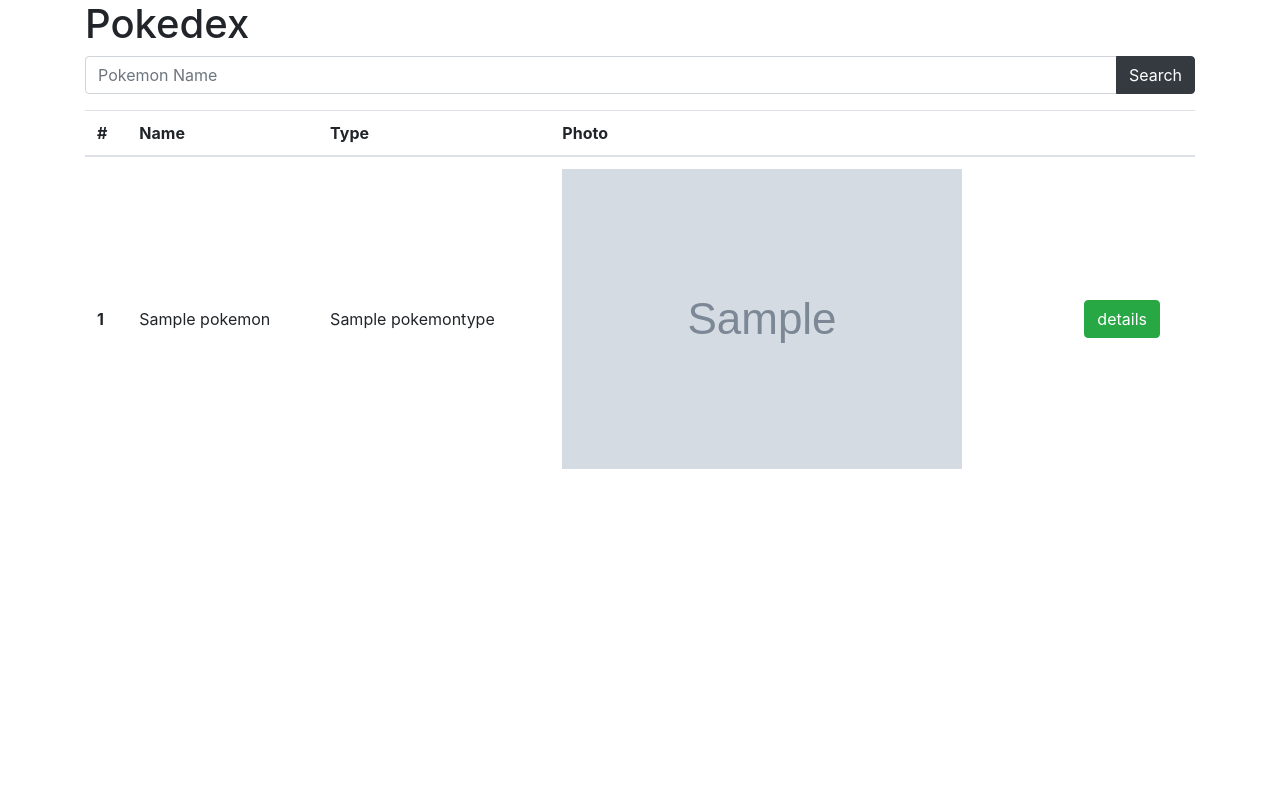
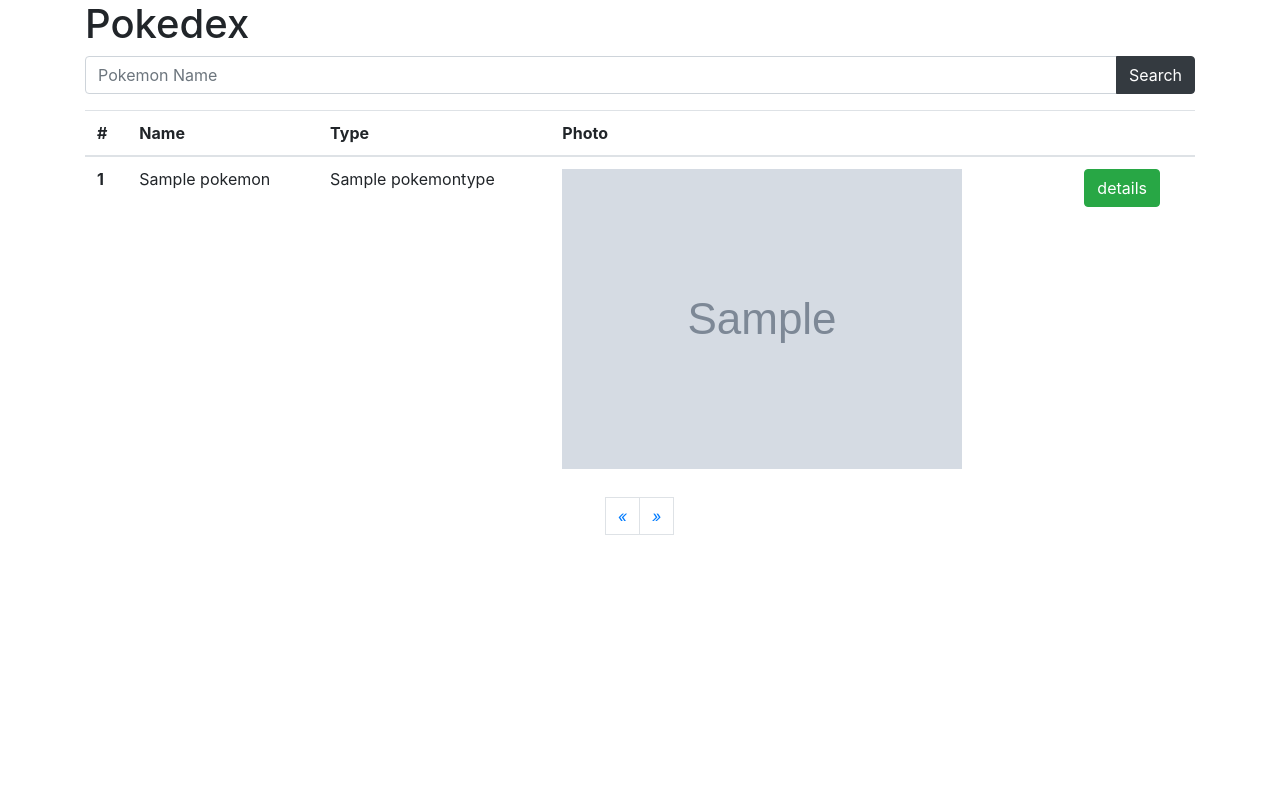
Before and after one commit to jrecod/JonBootcampSolutions, a Django app: page / in a window 1280 px wide. Run offline with Django 3.2, Linux system fonts and the light colour scheme; tables that the repository leaves empty hold one stand-in row (values such as "Sample post"); grey boxes marked "Sample" are stand-in pictures; some libraries are stand-ins or nearby versions.

Commit message:
added pagination and search

```diff
--- a/Django/lab04Pokedex/pokedex/templates/pokedex/index.html
+++ b/Django/lab04Pokedex/pokedex/templates/pokedex/index.html
@@ -14,8 +14,11 @@
     <title>Pokedex</title>
     <style>
         td,
-        th {
+        th,  {
             vertical-align: middle !important;
+        }
+        ul {
+            justify-content: center;
         }
     </style>
 </head>
@@ -23,13 +26,15 @@
 <body>
     <div class="container">
         <h1>Pokedex</h1>
-        <div class="input-group mb-3">
-            <input type="text" class="form-control" placeholder="Pokemon Name" aria-label="Pokemon Name"
-                aria-describedby="button-addon2">
-            <div class="input-group-append">
-                <button class="btn btn-dark" type="button" id="button-addon2">Search</button>
+        <form action="{% url 'pokedex:index' %}" method="get">
+            <div class="input-group mb-3">
+                <input name="search" type="text" class="form-control" placeholder="Pokemon Name"
+                    aria-label="Pokemon Name" aria-describedby="button-addon2">
+                <div class="input-group-append">
+                    <button class="btn btn-dark" type="submit" id="button-addon2">Search</button>
+                </div>
             </div>
-        </div>
+        </form>
         <table class="table table-hover">
             <thead>
                 <tr>
@@ -41,20 +46,42 @@
                 </tr>
             </thead>
             <tbody>
-                {% for pokemon in pokemons %}
+                {% for each_pokemon in pokemon %}
                 <tr>
-                    <th scope="row">{{ pokemon.number }}</th>
-                    <td>{{ pokemon.name }}</td>
-                    <td>{% for type in pokemon.types.all %}{{ type.name }} {%if not forloop.last %}/
+                    <th scope="row">{{ each_pokemon.number }}</th>
+                    <td>{{ each_pokemon.name }}</td>
+                    <td>{% for type in each_pokemon.types.all %}{{ type.name }} {%if not forloop.last %}/
                         {%endif%}{% endfor %}</td>
-                    <td> <img src="{{ pokemon.image_front }}" alt="pokemon photo"></td>
-                    <td><a href="{% url 'pokedex:details' pokemon.id%}" type="button"
+                    <td> <img src="{{ each_pokemon.image_front }}" alt="pokemon photo"></td>
+                    <td><a href="{% url 'pokedex:details' each_pokemon.id%}" type="button"
                             class="btn btn-success">details</a></td>
                 </tr>
                 {% endfor %}
             </tbody>
         </table>
     </div>
+    <nav>
+        <ul class="pagination">
+            {% if pokemon.has_previous %}
+            <li class="page-item">
+                <a class="page-link" href="?page={{ pokemon.previous_page_number }}" aria-label="Previous">
+                    <span aria-hidden="true">&laquo;</span>
+                </a>
+            </li>
+            {% else %}
+            <li class="disabled"><a href="#!"><i class="page-link">&laquo;</i></a></li>
+            {% endif %}
+
+            {% if pokemon.has_next %}
+            <li class="page-item"><a class="page-link" href="?page={{ pokemon.next_page_number }}" aria-label="Next">
+                    <span aria-hidden="true">&raquo;</span>
+                </a>
+            </li>
+            {% else %}
+            <li class="disabled"><a href="#!"><i class="page-link">&raquo;</i></a></li>
+            {% endif %}
+        </ul>
+    </nav>
 
     <!-- Optional JavaScript -->
     <!-- jQuery first, then Popper.js, then Bootstrap JS -->
--- a/Django/lab04Pokedex/pokedex/views.py
+++ b/Django/lab04Pokedex/pokedex/views.py
@@ -2,11 +2,13 @@
 from django.http import HttpResponse, HttpResponseRedirect
 from .models import PokemonType, Pokemon
 from django.core.paginator import Paginator
+from django.db.models import Q
 
 def index(request):
     pokemon = Pokemon.objects.all()
     pokemon_type = PokemonType.objects.all()
     search = request.GET.get('search', '')
+    print(search)
     if search !='':
         pokemon = pokemon.filter(Q(name__icontains=search))
 
@@ -15,7 +17,6 @@
     paginator = Paginator(pokemon, pokemon_per_page)
     poke_page = paginator.page(page_number)
     context = {
-        'pokemons': pokemon,
         'pokemon': poke_page,
         'search': search,
     }
```
